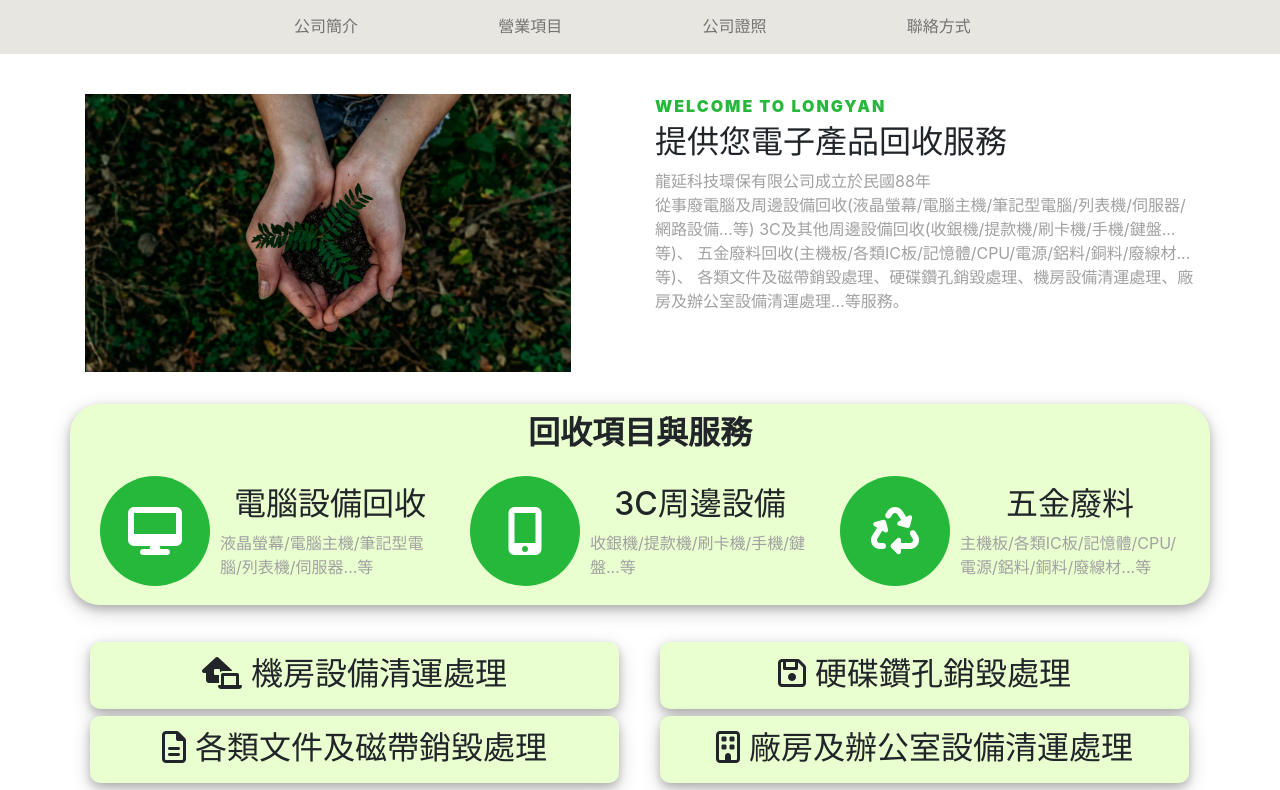
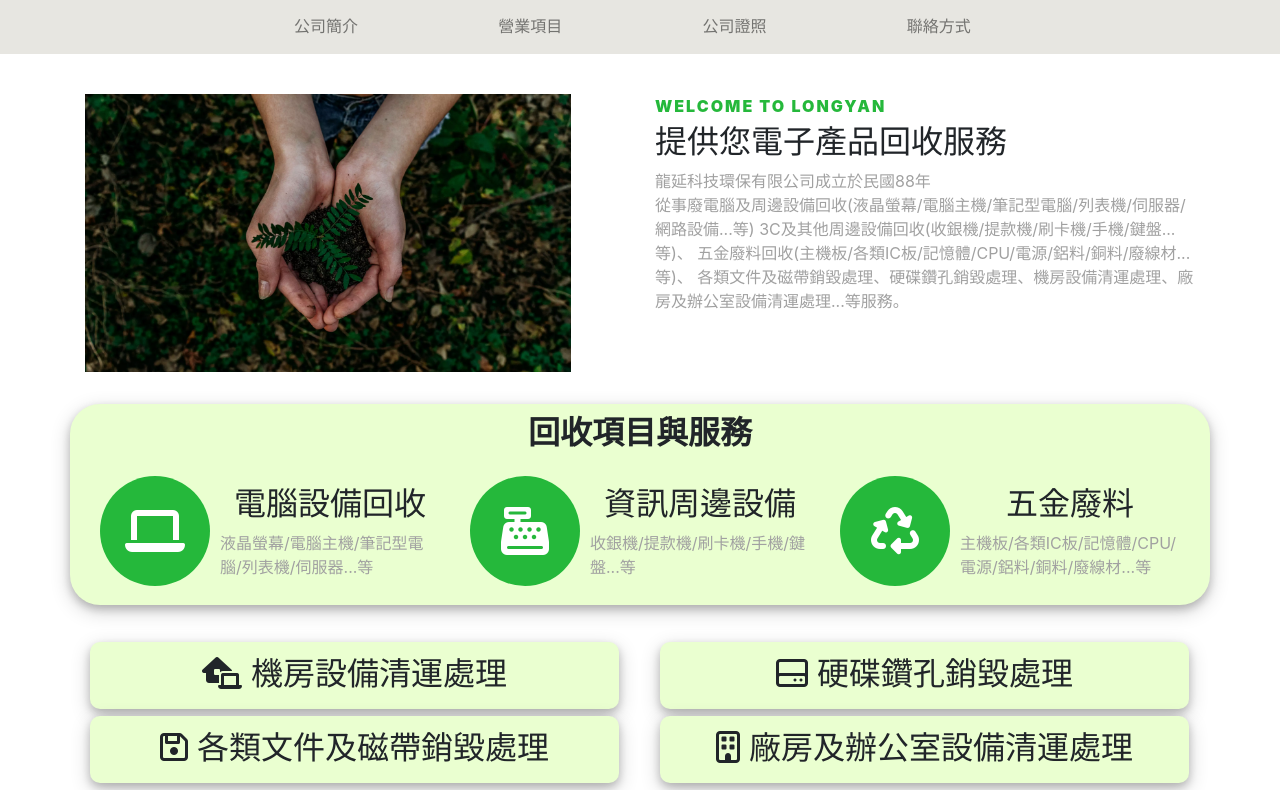
Before and after one commit to ra890927/Log, a plain HTML site: page index.html in a window 1280 px wide. Shown: the part 162-952 px from the top of the page. Drawn offline with nearby package versions, Linux system fonts and the light colour scheme.

Commit message:
02/25 logo edited

```diff
--- a/index.html
+++ b/index.html
@@ -79,7 +79,7 @@
                 <div class="row">
                     <div class="col-md-4">
                         <div class="icon-circle">
-                            <i class="fa fa-desktop"></i>
+                            <i class="fas fa-laptop"></i>
                             <h2 style="text-align: center;">電腦設備回收</h2>
                             <p>液晶螢幕/電腦主機/筆記型電腦/列表機/伺服器...等</p>
                         </div>
@@ -87,8 +87,8 @@
 
                     <div class="col-md-4">
                         <div class="icon-circle">
-                            <i class="fas fa-mobile-alt"></i>
-                            <h2 style="text-align: center;">3C周邊設備</h2>
+                            <i class="fas fa-cash-register"></i>
+                            <h2 style="text-align: center;">資訊周邊設備</h2>
                             <p>收銀機/提款機/刷卡機/手機/鍵盤...等</p>
                         </div>
                     </div>
@@ -116,13 +116,13 @@
 
                     <div class="col-md-6">
                         <div class="service-border">
-                            <i class="far fa-save"></i> 硬碟鑽孔銷毀處理
+                            <i class="far fa-hdd"></i> 硬碟鑽孔銷毀處理
                         </div>
                     </div>
 
                     <div class="col-md-6">
                         <div class="service-border">
-                            <i class="far fa-file-alt"></i> 各類文件及磁帶銷毀處理
+                            <i class="far fa-save"></i> 各類文件及磁帶銷毀處理
                         </div>
                     </div>
 
```
